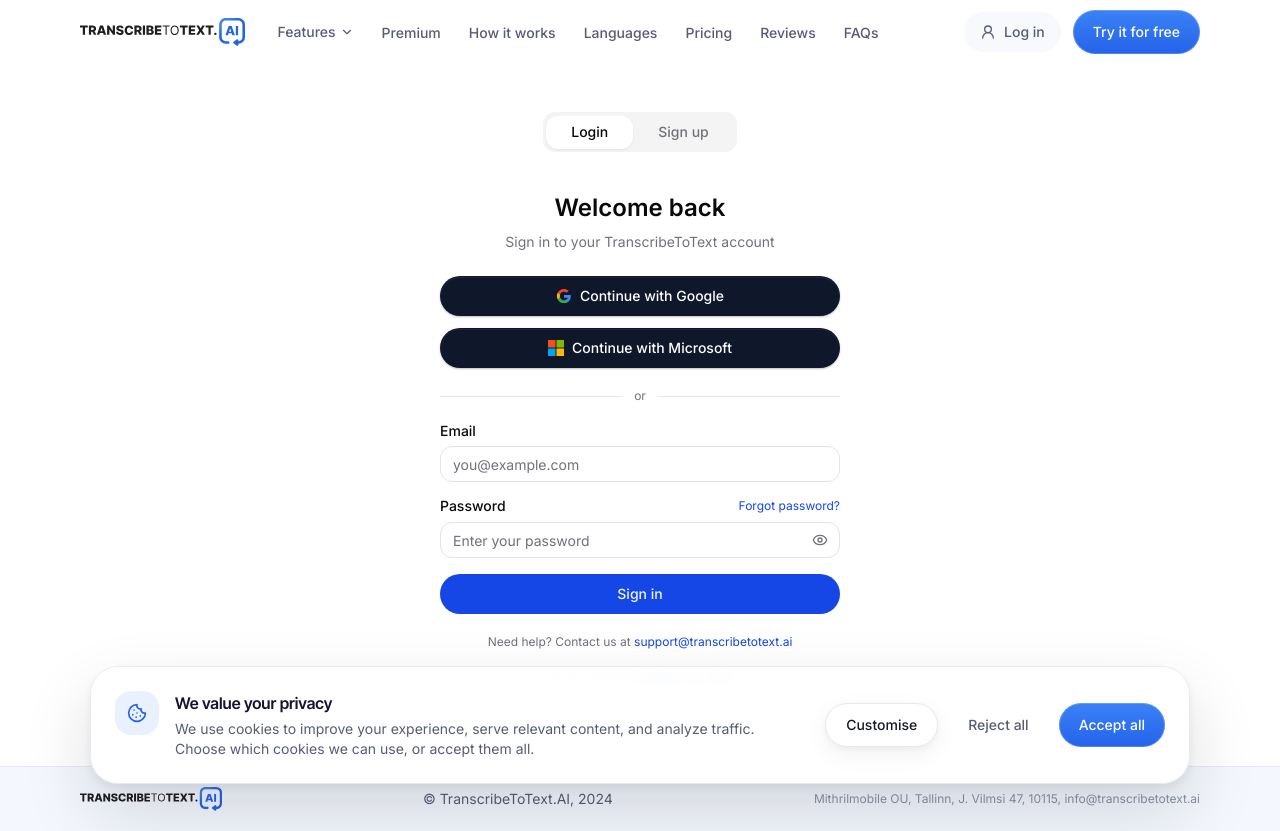
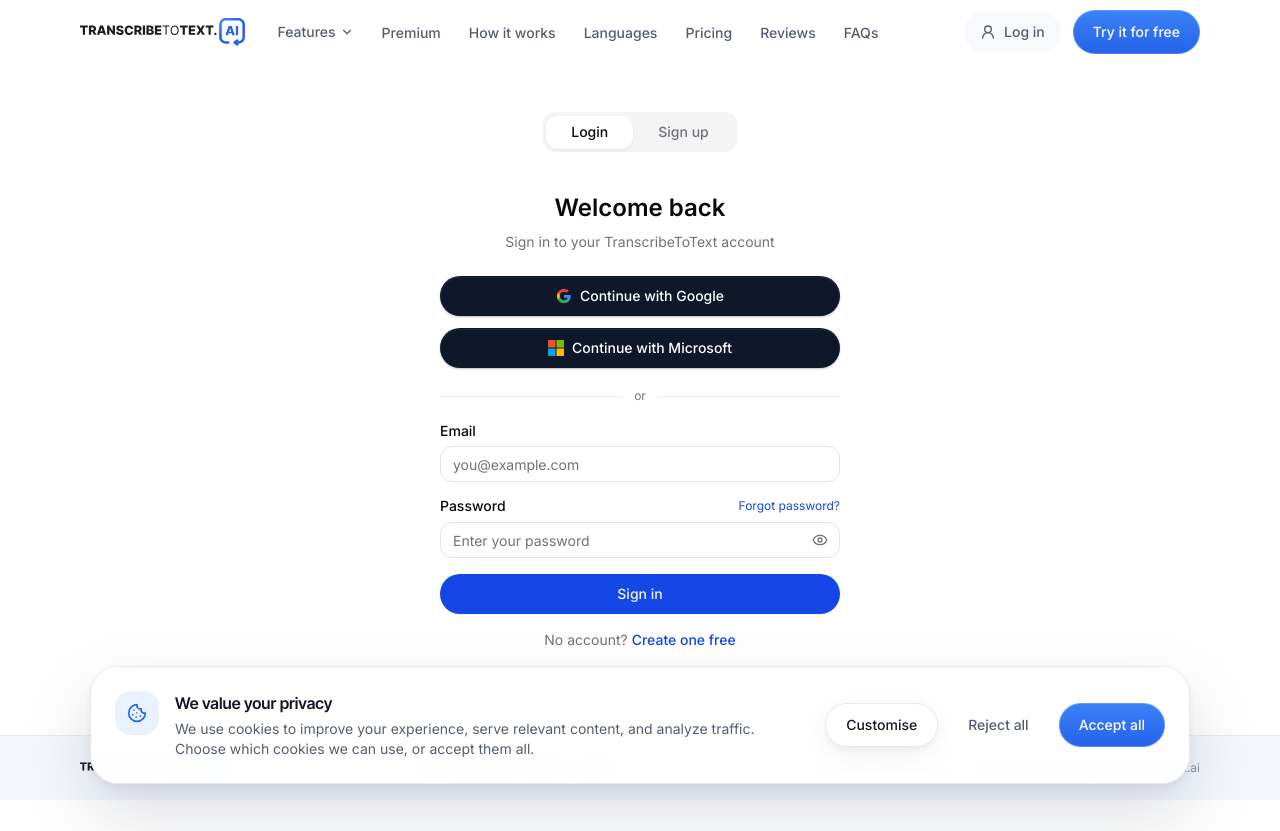
Before and after one commit to Loran2207/transcribetotext-MARKETING-SITE-2, a React (Vite) app: page /login in a window 1280 px wide. After the commit the page ends 800 px from the top, so only its background shows below. Built offline with nearby package versions, Linux system fonts and the light colour scheme.

Commit message:
fix(subscribe): checkout charges the product price, auth drops the support line

```diff
--- a/src/data/subscribe.ts
+++ b/src/data/subscribe.ts
@@ -199,9 +199,9 @@
       startSeconds: 5 * 60 + 29,
     },
     totalLabel: "Total due today:",
-    planLine: "Premium, billed yearly",
-    was: billing.offerWas,
-    now: billing.offerNow,
+    planLine: "Premium, billed monthly",
+    was: billing.monthly,
+    now: billing.yearly,
     save: "You save 50%",
     guarantee: { pre: "7-day", strong: "money back", post: "guarantee" },
     expressLabel: "Express checkout",
--- a/src/pages/LoginPage.tsx
+++ b/src/pages/LoginPage.tsx
@@ -400,10 +400,6 @@
                     ))}
                   </p>
                 ) : null}
-                <p className={`${mode === "signup" ? "mt-2" : "mt-5"} text-center text-xs text-muted-foreground`}>
-                  {login.help.prefix}{" "}
-                  <a href={`mailto:${login.help.email}`} className="break-words text-primary hover:underline">{login.help.email}</a>
-                </p>
                 <p className="mt-4 text-center text-sm text-muted-foreground">
                   {copy.switchPrompt}{" "}
                   <button
```
